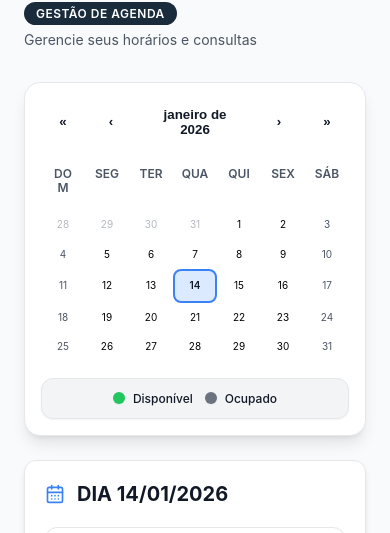
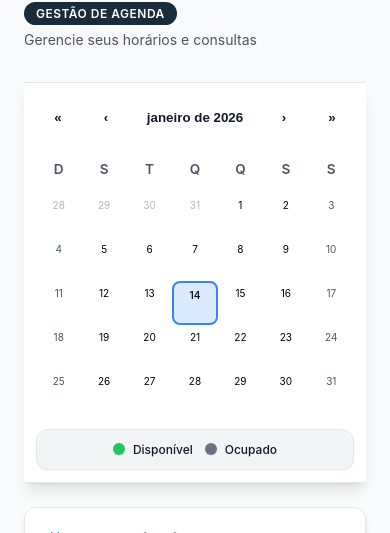
Before and after one commit to Abrahao02/Agendamento-medico, a React (Vite) app: page /dashboard/availability in a window 390 px wide. Shown: the part 185-718 px from the top of the page. Built offline with nearby package versions, Linux system fonts and the light colour scheme; no server answers; the database is empty; sample sign-in values are in the browser's storage.

Commit message:
feat(calendar): update week day formatting and sizing

```diff
--- a/src/components/availability/CalendarWrapper/CalendarWrapper.css
+++ b/src/components/availability/CalendarWrapper/CalendarWrapper.css
@@ -2,14 +2,19 @@
 
 /* ========== Calendar Container ========== */
 .calendar-wrapper {
-  flex: 1 1 480px;
+  flex: 1 1 auto;
+  /* Permite encolher/crescer conforme necessário */
   max-width: 620px;
+  min-width: 0;
+  /* Permite encolher abaixo do conteúdo mínimo em flex */
   background: var(--bg-primary);
   border: 1px solid var(--border-light);
   border-radius: var(--radius-xl);
   box-shadow: var(--shadow-lg);
   padding: var(--spacing-xl);
   animation: fadeInUp 0.4s ease forwards;
+  width: 100%;
+  /* Garante largura controlada */
 }
 
 /* ========== React Calendar Customization ========== */
@@ -18,6 +23,7 @@
   border: none;
   font-family: var(--font-family-base);
   font-size: var(--text-base);
+  background: none;
 }
 
 /* Navigation */
@@ -56,15 +62,28 @@
   text-transform: uppercase;
   font-size: var(--text-sm);
   padding-bottom: var(--spacing-sm);
+  text-align: center;
 }
 
 .react-calendar__month-view__weekdays__weekday {
-  padding: var(--spacing-sm);
+  padding: var(--spacing-sm) 0;
+  /* Remove padding horizontal para evitar overflow */
   text-align: center;
+  display: flex;
+  /* Centraliza conteúdo */
+  align-items: center;
+  justify-content: center;
 }
 
 .react-calendar__month-view__weekdays__weekday abbr {
   text-decoration: none;
+  cursor: default;
+}
+
+/* Days Container Fix */
+.react-calendar__month-view__days {
+  display: flex !important;
+  flex-wrap: wrap !important;
 }
 
 /* Tiles (Days) */
@@ -74,8 +93,25 @@
   transition: all var(--transition-base);
   background: transparent;
   border: 2px solid transparent;
+  /* Box-sizing inclui borda */
   cursor: pointer;
   position: relative;
+
+  /* Flex basis estrito para 7 dias por linha */
+  flex-basis: 14.2857% !important;
+  max-width: 14.2857% !important;
+  width: 14.2857% !important;
+  overflow: hidden;
+  /* Previne expansão por conteúdo */
+
+  box-sizing: border-box !important;
+  /* Força border-box */
+  display: flex;
+  flex-direction: column;
+  align-items: center;
+  justify-content: flex-start;
+  min-height: 48px;
+  /* Altura mínima para toque */
 }
 
 .react-calendar__tile:enabled:hover {
@@ -92,42 +128,52 @@
 
 /* Today's date */
 .react-calendar__tile--now {
-  background: #dbeafe; /* Azul muito claro */
-  border: 2px solid #3b82f6; /* Azul */
+  background: #dbeafe;
+  /* Azul muito claro */
+  border: 2px solid #3b82f6;
+  /* Azul */
   font-weight: var(--font-semibold);
   color: var(--text-primary);
 }
 
 .react-calendar__tile--now:enabled:hover {
-  background: #bfdbfe; /* Azul um pouco mais escuro no hover */
+  background: #bfdbfe;
+  /* Azul um pouco mais escuro no hover */
   border-color: #2563eb;
 }
 
 /* Active (selected) date */
 .react-calendar__tile--active {
-  background: #dbeafe !important; /* Azul muito claro */
+  background: #dbeafe !important;
+  /* Azul muito claro */
   color: var(--text-primary) !important;
-  border: 2px solid #3b82f6 !important; /* Azul */
+  border: 2px solid #3b82f6 !important;
+  /* Azul */
   font-weight: var(--font-semibold) !important;
 }
 
 .react-calendar__tile--active:enabled:hover {
-  background: #bfdbfe !important; /* Azul um pouco mais escuro no hover */
+  background: #bfdbfe !important;
+  /* Azul um pouco mais escuro no hover */
   border-color: #2563eb !important;
 }
 
 /* Range tiles */
 .react-calendar__tile--range {
-  background: #dbeafe !important; /* Azul muito claro */
-  border: 2px solid #3b82f6 !important; /* Azul */
+  background: #dbeafe !important;
+  /* Azul muito claro */
+  border: 2px solid #3b82f6 !important;
+  /* Azul */
   color: var(--text-primary) !important;
 }
 
 .react-calendar__tile--rangeStart,
 .react-calendar__tile--rangeEnd,
 .react-calendar__tile--rangeBothEnds {
-  background: #dbeafe !important; /* Azul muito claro */
-  border: 2px solid #3b82f6 !important; /* Azul */
+  background: #dbeafe !important;
+  /* Azul muito claro */
+  border: 2px solid #3b82f6 !important;
+  /* Azul */
   color: var(--text-primary) !important;
   font-weight: var(--font-semibold) !important;
 }
@@ -146,16 +192,19 @@
 /* ========== Calendar Badges ========== */
 .calendar-badges {
   display: flex;
-  gap: var(--spacing-xs);
-  margin-top: var(--spacing-xs);
+  gap: 2px;
+  /* Espaço reduzido */
+  margin-top: 2px;
   justify-content: center;
   flex-wrap: wrap;
+  width: 100%;
 }
 
 .calendar-badges .badge {
-  padding: 2px var(--spacing-sm);
+  padding: 1px 4px;
   border-radius: var(--radius-full);
-  font-size: var(--text-xs);
+  font-size: 9px;
+  /* Fonte menor */
   font-weight: var(--font-bold);
   color: var(--text-inverse);
   line-height: 1;
@@ -175,6 +224,7 @@
     opacity: 0;
     transform: translateY(20px);
   }
+
   to {
     opacity: 1;
     transform: translateY(0);
@@ -191,7 +241,14 @@
 
 @media (max-width: 640px) {
   .calendar-wrapper {
-    padding: var(--spacing-lg);
+    padding: var(--spacing-md);
+    /* Reduzido de lg para md */
+    margin: 0 -8px;
+    /* Margem negativa leve para ganhar espaço em telas muito pequenas */
+    width: calc(100% + 16px);
+    border-radius: 0;
+    border-left: none;
+    border-right: none;
   }
 
   .react-calendar {
@@ -199,11 +256,32 @@
   }
 
   .react-calendar__tile {
-    padding: var(--spacing-sm) var(--spacing-xs);
+    padding: 6px 2px;
+    /* Padding vertical moderado, horizontal mínimo */
+    min-height: 44px;
+  }
+
+  /* Garante que weekdays tenham mesma estrutura flex dos tiles */
+  .react-calendar__month-view__weekdays {
+    display: flex !important;
+    flex-wrap: wrap !important;
+  }
+
+  .react-calendar__month-view__weekdays__weekday {
+    flex-basis: 14.2857% !important;
+    max-width: 14.2857% !important;
+    width: 14.2857% !important;
+    box-sizing: border-box !important;
+    font-size: 0.85rem;
+    font-weight: 600;
+  }
+
+  .react-calendar__month-view__weekdays__weekday abbr {
+    text-decoration: none;
   }
 
   .calendar-badges .badge {
-    font-size: 0.65rem;
-    padding: 1px var(--spacing-xs);
+    font-size: 8px;
+    padding: 1px 3px;
   }
 }
--- a/src/components/availability/CalendarWrapper/CalendarWrapper.jsx
+++ b/src/components/availability/CalendarWrapper/CalendarWrapper.jsx
@@ -17,6 +17,10 @@ export default function CalendarWrapper({
         onClickDay={onSelectDate}
         tileContent={tileContent}
         locale="pt-BR"
+        calendarType="gregory"
+        formatShortWeekday={(locale, date) =>
+          date.toLocaleDateString(locale, { weekday: 'narrow' })
+        }
       />
 
       <CalendarLegend />
```
